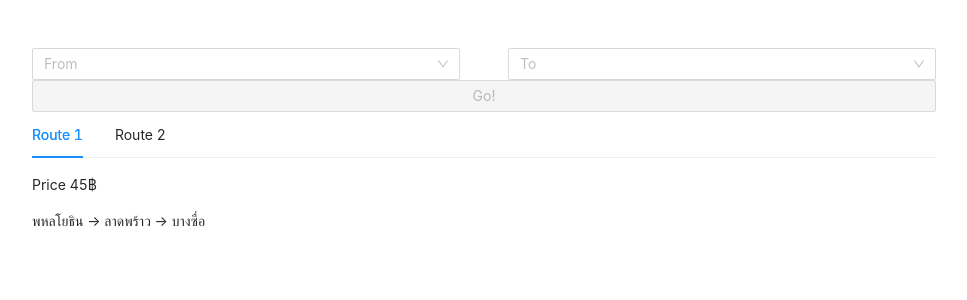
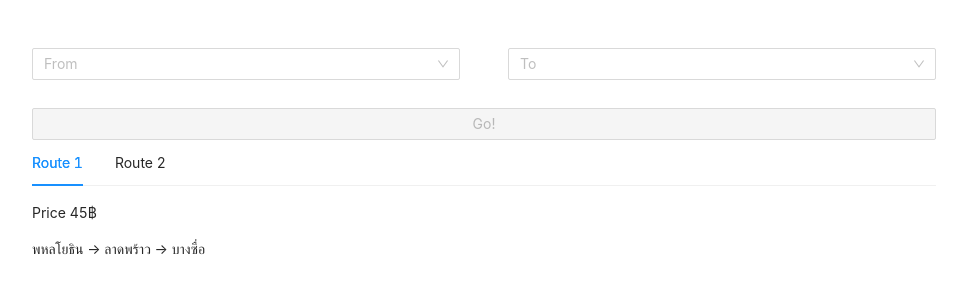
Before and after one commit to encX/bangkok-transit-planner, a React (Create React App) app in the folder client/: page / in a window 1280 px wide. Shown: the top 300 px of the page, without its empty margins (156-1123 px from the left). Built offline with nearby package versions, Linux system fonts and the light colour scheme.

Commit message:
Remove unnecessary row

```diff
--- a/client/src/sections/TopHalf.tsx
+++ b/client/src/sections/TopHalf.tsx
@@ -19,7 +19,6 @@ function TopHalf({stations}: TopHalfProps): JSX.Element {
 	};
 
 	return (
-		<>
 		<Row gutter={ROW_GUTTER}>
 			<Col xs={24} sm={24} md={12}>
 				<StationSelect onChange={setFrom} stations={stations} placeholder="From"/>
@@ -27,13 +26,10 @@ function TopHalf({stations}: TopHalfProps): JSX.Element {
 			<Col xs={24} sm={24} md={12}>
 				<StationSelect onChange={setTo} stations={stations} placeholder="To"/>
 			</Col>
-			</Row>
-			<Row gutter={ROW_GUTTER}>
 			<Col span={24}>
 				<Button type="primary" disabled={!from || !to} onClick={onGo} block>Go!</Button>
 			</Col>
 		</Row>
-		</>
 	);
 }
 
```
Lines whose indentation alone changed are shown as unchanged.
